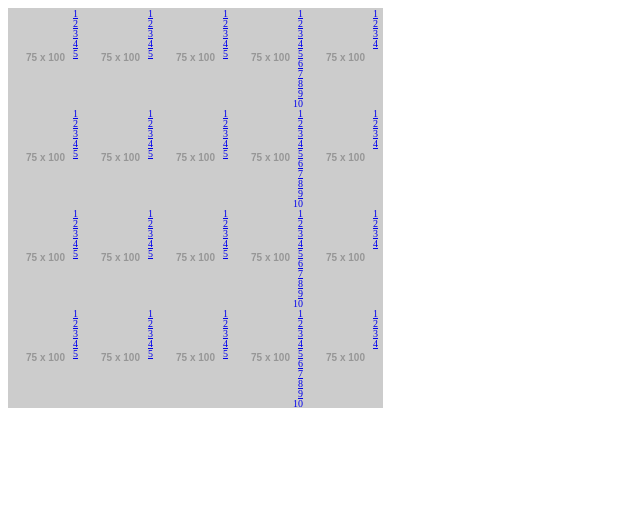
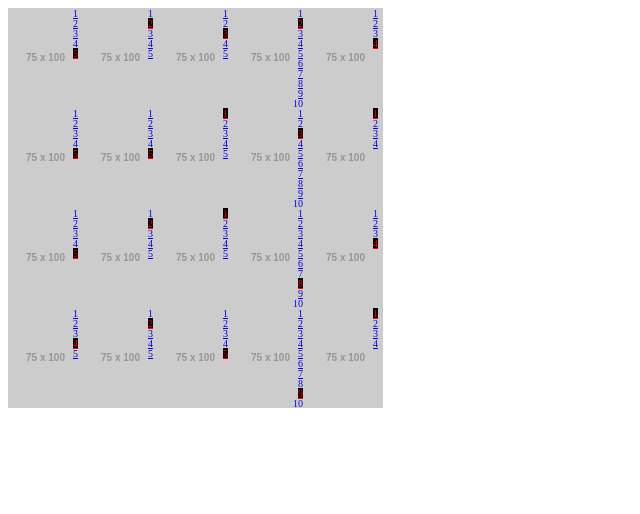
Before and after one commit to oliviernt/jBandit, a plain HTML site: page index.html in a window 1280 px wide. Shown: the whole page, without its empty margins (0-640 px from the left). Drawn offline with nearby package versions, Linux system fonts and the light colour scheme; placeholder pictures from the web are drawn by us; animation ran at ten frames a second.

Commit message:
code optimization

```diff
--- a/css/bandit.css
+++ b/css/bandit.css
@@ -40,3 +40,7 @@
 img {
     border: none;
 }
+a.active {
+    background: black;
+    color: red;
+}
--- a/index.html
+++ b/index.html
@@ -642,8 +642,7 @@
 
   <script>
     $(window).load(function(){
-        var bandit = $(".bandit").jBandit();
-        console.log(bandit);
+        $(".bandit").jBandit();
     });
   </script>
 
--- a/js/bandit.js
+++ b/js/bandit.js
@@ -10,7 +10,17 @@
             timeout: 1000
         },
         maxHeight = 100,
-        maxWidth = 75;
+        maxWidth = 75,
+        values = {
+            "horizontal": {
+                "left" : maxWidth,
+                "top" : 0
+            },
+            "vertical" : {
+                "left" : 0,
+                "top" : maxHeight
+            }
+        };
 
         options = $.extend(defaults, options);
 
@@ -73,22 +83,16 @@
          */
         var next = function($list, active) {
             var $arr = $list.find("li"),
-                animate = {};
-            if (options.direction === "horizontal") {
-                animate.left = maxWidth + "px";
-            }
-            else if (options.direction === "vertical") {
-                animate.top = maxHeight + "px";
-            }
+                animate = {
+                    left: values[options.direction].left + "px",
+                    top: values[options.direction].top + "px"
+                };
 
             $($arr[active]).removeClass("active").animate(animate, function(){
-                var css = {};
-                if (options.direction === "horizontal") {
-                    css.left = "-" + maxWidth + "px";
-                }
-                else if (options.direction === "vertical") {
-                    css.top = "-" + maxHeight + "px";
-                }
+                var css = {
+                    left: -values[options.direction].left + "px",
+                    top: -values[options.direction].top + "px"
+                };
                 $("li:not(.active)", $list).css(css);
             });
             active++;
@@ -96,13 +100,14 @@
                 active = 0;
             }
 
-            if (options.direction === "horizontal") {
-                animate.left = 0;
-            }
-            else if (options.direction === "vertical") {
-                animate.top = 0;
+            animate = {
+                left : 0,
+                top : 0
             }
             $($arr[active]).addClass("active").animate(animate);
+            if (options.pager) {
+                updatePager($list, active);
+            }
             return active;
         };
 
@@ -111,44 +116,41 @@
          */
         var previous = function($list, active) {
             var $arr = $list.find("li"),
-                animate = {};
+                animate = {
+                    left: -values[options.direction].left + "px",
+                    top: -values[options.direction].top + "px"
+                };
 
-            if (options.direction === "horizontal") {
-                animate.left = "-" + maxWidth + "px";
-            }
-            else if (options.direction === "vertical") {
-                animate.top = "-" + maxHeight + "px";
-            }
-
-            $($arr[active]).animate(animate, function(){
-                var css = {};
-                if (options.direction === "horizontal") {
-                    css.left = maxWidth + "px";
-                }
-                else if (options.direction === "vertical") {
-                    css.top = maxHeight + "px";
-                }
+            $($arr[active]).removeClass("active").animate(animate, function(){
+                var css = {
+                    left: values[options.direction].left + "px",
+                    top: values[options.direction].top + "px"
+                };
                 $("li:not(.active)", $list).css(css);
-                $(this).removeClass("active");
             });
             active--;
             if (active < 0 || !$arr[active]) {
                 active = $arr.length -1;
             }
 
-            animate = {};
-            if (options.direction === "horizontal") {
-                animate.left = 0;
-            }
-            else if (options.direction === "vertical") {
-                animate.top = 0;
+            animate = {
+                left : 0,
+                top : 0
             }
             $($arr[active]).addClass("active").animate(animate);
+            if (options.pager) {
+                updatePager($list, active);
+            }
             return active;
         };
 
-        return this.each(function(i, obj){
-            var $this = $(obj);
+        var updatePager = function($list, active){
+                $list.find("a.active").removeClass("active");
+                $list.find("a.anchor-" + active).addClass("active");
+        }
+
+        return this.each(function(){
+            var $this = $(this);
             $this.addClass("bandit");
 
             //Set maximum image height/width as maxHeight/maxWidth
@@ -158,13 +160,15 @@
                     height = $img.height();
                 if ( width > maxWidth ) {
                     maxWidth = width;
+                    values.horizontal.left = maxWidth;
                 }
                 if ( height > maxHeight ){
                     maxHeight = height;
+                    values.vertical.top = maxHeight;
                 }
             });
 
-            $(options.listType+", "+options.listType+" li", $this).css({
+            $this.find(options.listType + ", " + options.listType + " li").css({
                 "height" : maxHeight + "px",
                 "width" : maxWidth + "px"
             });
@@ -215,14 +219,22 @@
                     $liArr.each(function(i, li){
                         var $a = $('<a />').html(options.bullets?"*":i+1).attr({
                             "href" : "#"
-                        }).css({
+                        }).addClass("anchors anchor-"+i).css({
                             "top" : i + "0px"
                         }).data({
                             "index": i
                         }).on("click.bandit", function(){
-                            $(".active", $ul).removeClass("active").css("top", (isNext?maxHeight+"px":"-"+maxHeight+"px"));
+                            $($liArr[act]).css({
+                                top: (isNext?"":"-") + maxHeight + "px",
+                                zIndex: 0
+                            });
                             act = $(this).data("index");
-                            $($liArr[act]).addClass("active").css("top", "0px");
+                            $($liArr[act]).css({
+                                top: 0,
+                                left: 0,
+                                zIndex: 99
+                            });
+                            updatePager($ul, act);
                             return false;
                         }).on("mouseover.bandit", stop).on("mouseout.bandit", start);
                         $ul.append($a);
```
